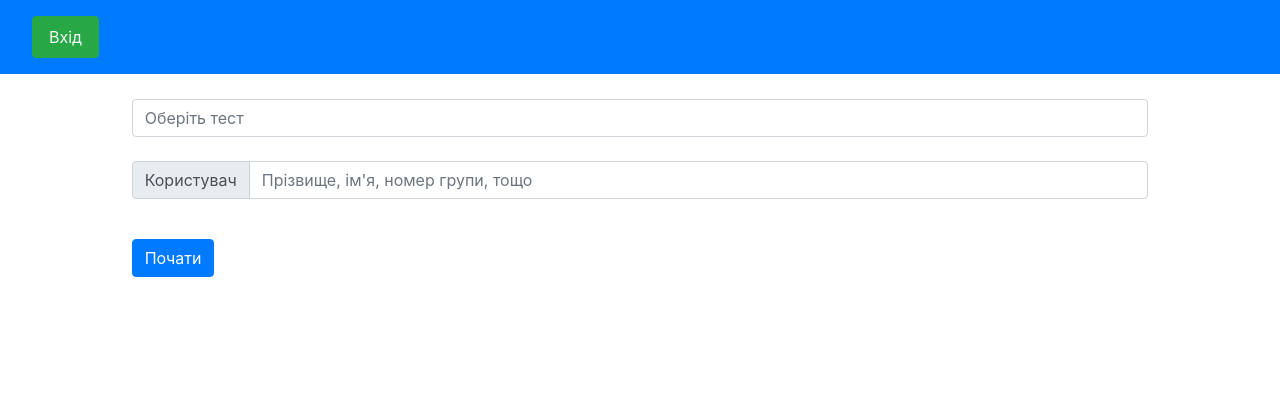
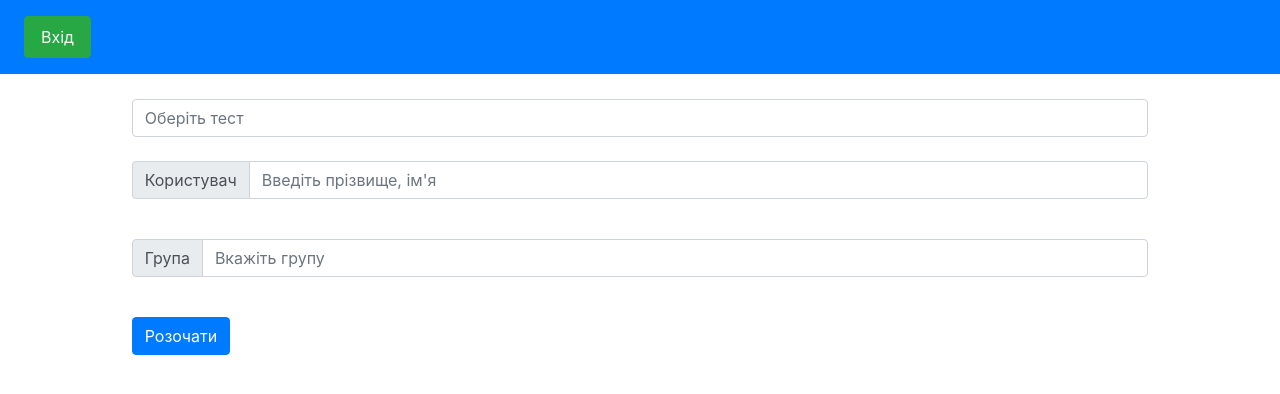
Before and after one commit to DudaEugen/JustTesting, a Django app: page /testing/start in a window 1280 px wide. Shown: the top 394 px of the page. Run offline with Django 3.2, Linux system fonts and the light colour scheme; data that the repository does not hold is empty; some libraries are stand-ins or nearby versions.

Commit message:
change TestingSession models - add field group - rename information field to display_name - add username to navbar

```diff
--- a/JustTesting/templates/JustTesting/base.html
+++ b/JustTesting/templates/JustTesting/base.html
@@ -20,7 +20,7 @@
                 {{ navbar_brand }}
             </a>
         {% endif %}
-        {% if request.user.is_authenticated and request.user.is_superuser or can_view_results %}
+        {% if request.user.is_authenticated %}
             <button class="navbar-toggler" type="button" data-toggle="collapse"
                     data-target="#navbarSupportedContent" aria-controls="navbarSupportedContent"
                     aria-expanded="false" aria-label="Toggle navigation">
@@ -29,15 +29,13 @@
             <div class="collapse navbar-collapse" id="navbarSupportedContent">
                 <ul class="navbar-nav mr-auto">
                     {% if request.user.is_authenticated and request.user.is_superuser %}
-                        <li class="nav-item active my-2 mx-3">
+                        <li class="nav-item active my-2 mx-2">
                             <a class="nav-link btn btn-secondary"
                                 href="{% url 'test list' %}">
                                 Тести
                             </a>
                         </li>
-                    {% endif %}
-                    {% if request.user.is_authenticated and request.user.is_superuser %}
-                        <li class="nav-item active my-2 mx-3">
+                        <li class="nav-item active my-2 mx-2">
                             <a class="nav-link btn btn-secondary"
                                 href="{% url 'task lists' %}">
                                 Завдання
@@ -45,10 +43,17 @@
                         </li>
                     {% endif %}
                     {% if can_view_results %}
-                        <li class="nav-item active my-2 mx-3">
+                        <li class="nav-item active my-2 mx-2">
                             <a class="nav-link btn btn-secondary"
                                 href="{% url 'results dispatcher' %}">
                                 Результати
+                            </a>
+                        </li>
+                    {% endif %}
+                    {% if request.user.is_authenticated %}
+                        <li class="nav-item active my-2 mx-2">
+                            <a class="nav-link">
+                                {{ request.user.username }}
                             </a>
                         </li>
                     {% endif %}
@@ -57,12 +62,12 @@
                 {% block auth_link %}
                     {% if request.user.is_authenticated %}
                         <a href="{% url 'logout' %}"
-                            class="btn btn-danger btn text-light nav-link my-2 mx-3">
+                            class="btn btn-danger btn text-light nav-link my-2 mx-2">
                             Вихід
                         </a>
                     {% else %}
                         <a href="{% url 'login' %}"
-                            class="btn btn-success btn text-light nav-link my-2 mx-3">
+                            class="btn btn-success btn text-light nav-link my-2 mx-2">
                             Вхід
                         </a>
                     {% endif %}
--- a/Testing/forms.py
+++ b/Testing/forms.py
@@ -21,7 +21,7 @@ class TestingSessionOfAutorizedUserForm(forms.ModelForm):
 
     class Meta:
         model = models.TestingSessionOfAutorizedUser
-        fields = ["test"]
+        fields = ["test", "group"]
 
 
 class TestingSessionOfUnautorizedUserForm(forms.ModelForm):
@@ -39,7 +39,7 @@ class TestingSessionOfUnautorizedUserForm(forms.ModelForm):
 
     class Meta:
         model = models.TestingSessionOfUnautorizedUser
-        fields = ["test", "information"]
+        fields = ["test", "display_name", "group"]
 
 
 class MultipleChoiceTestSolutionForm(forms.Form):
--- a/Testing/models.py
+++ b/Testing/models.py
@@ -180,16 +180,24 @@ class M2MTaskInTestingSession(models.Model):
 
 
 class TestingSessionOfUnautorizedUser(TestingSession):
-    information = models.CharField(
+    display_name = models.CharField(
         max_length=100,
         null=False,
         blank=False,
-        verbose_name="Інформація про користувача",
-        help_text="Прізвище, ім'я, номер групи, тощо",
+        verbose_name="ПІБ",
+        help_text="Введіть прізвище, ім'я",
+    )
+    group = models.CharField(
+        max_length=20,
+        null=False,
+        blank=True,
+        default="",
+        verbose_name="Група",
+        help_text="Вкажіть групу",
     )
 
     def __str__(self):
-        return "%s (%s)" % (self.information, self.test)
+        return "%s (%s)" % (self.display_name, self.test)
 
     class Meta:
         verbose_name = "Сесія тестування неавторизованого користувача"
@@ -226,6 +234,14 @@ class TestingSessionOfAutorizedUser(TestingSession):
         blank=False,
         verbose_name="Коричтувач",
         help_text="Користувач, що проходив цю сесію тестування",
+    )
+    group = models.CharField(
+        max_length=20,
+        null=False,
+        blank=True,
+        default="",
+        verbose_name="Група",
+        help_text="Вкажіть групу",
     )
 
     def __str__(self):
--- a/Testing/templates/Testing/results.html
+++ b/Testing/templates/Testing/results.html
@@ -24,6 +24,7 @@
         <thead>
             <tr>
                 <th>Користувач</th>
+                <th>Група</th>
                 <th>Початок</th>
                 <th>Завершення</th>
                 <th>Результат</th>
@@ -33,10 +34,10 @@
                 <tr>
                     <td>
                         {% if session.user %}
-                            {{ session.user.first_name }} {{ session.user.last_name }} ({{ session.user.username }})
+                            {{ session.user.display_name }}
                             <span class="user__checkmark" title="Користувач авторизувався">&#10003;</span>
                         {% else %}
-                            {{ session.information }}
+                            {{ session.names }}
                         {% endif %}
                     </td>
                     <td>{{ session.begin|date:"d.m.y H:i" }}</td>
--- a/Testing/templates/Testing/test_session_create.html
+++ b/Testing/templates/Testing/test_session_create.html
@@ -23,10 +23,10 @@
             {% endwith %}
             <br>
 
-            {% if form.information %}
-                {% with input=form.information %}
+            {% if form.display_name %}
+                {% with input=form.display_name %}
                 {% with label="Користувач" %}
-                {% with placeholder=form.fields.information.help_text %}
+                {% with placeholder=form.fields.display_name.help_text %}
                     {% include "JustTesting/forms/fields/input.html" %}
                 {% endwith %}
                 {% endwith %}
@@ -34,11 +34,20 @@
                 <br>
             {% endif %}
 
+            {% with input=form.group %}
+            {% with label="Група" %}
+            {% with placeholder=form.fields.group.help_text %}
+                {% include "JustTesting/forms/fields/input.html" %}
+            {% endwith %}
+            {% endwith %}
+            {% endwith %}
+            <br>
+
             {% for error in form.non_field_errors %}
                 <p class="error">{{ error }}</p>
             {% endfor %}
 
-            <input type="submit" value="Почати" class="btn btn-primary">
+            <input type="submit" value="Розочати" class="btn btn-primary">
         </form>
     </div>
     <br>
```
Also changed, not shown: Testing/admin.py (+9 -3 lines), Testing/templates/Testing/result.html (+10 -2 lines), Testing/migrations/0008_auto_20210824_2024.py (added), Testing/migrations/0009_rename_information_testingsessionofunautorizeduser_display_name.py (added).
